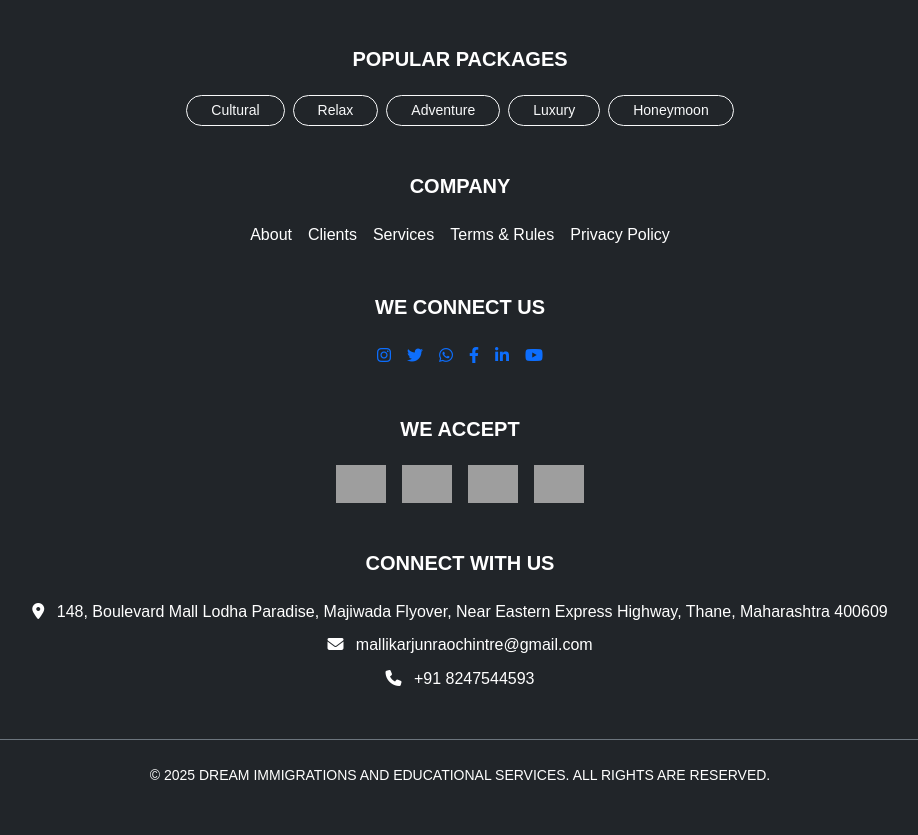
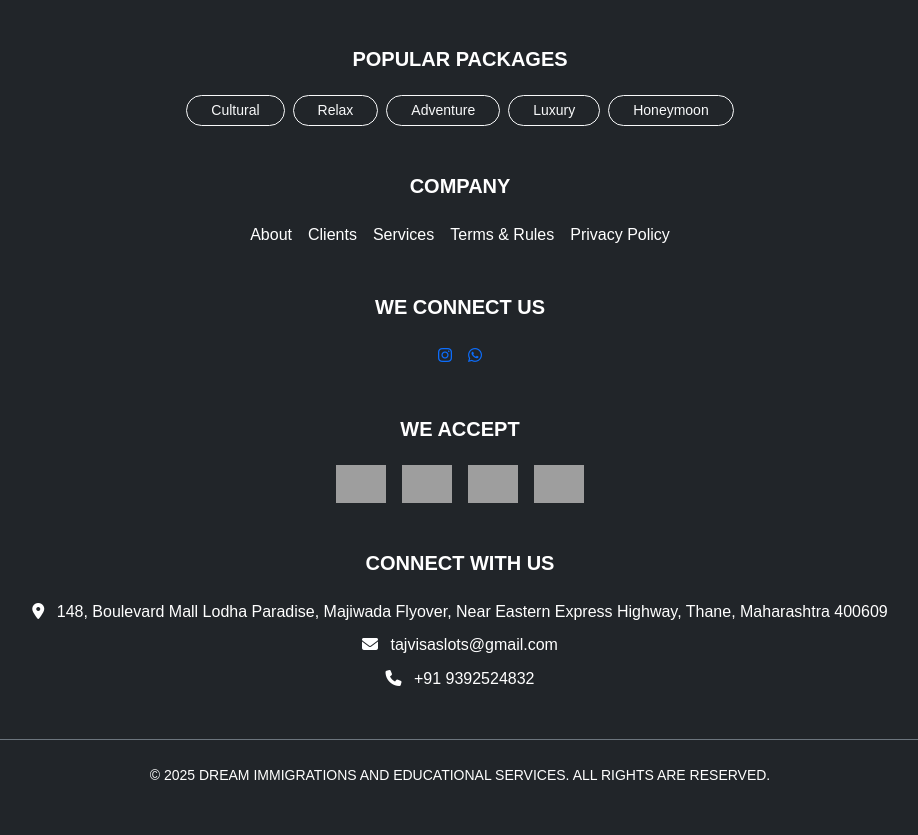
Before and after one commit to MKRAOCHINTRE/dream, a Django app: template templates/relax.html in a window 1280 px wide. Shown: the part 4094-4929 px from the top of the page, without its empty margins (180-1098 px from the left). Run offline with Django 3.2, Linux system fonts and the light colour scheme; the template is opened without the code that fills it, so the values that code supplies are empty; some libraries are stand-ins or nearby versions; grey boxes are pictures that could not be loaded.

Commit message:
Update relax.html
updated number and mail

```diff
--- a/templates/relax.html
+++ b/templates/relax.html
@@ -6,7 +6,7 @@
 <head>
     <meta charset="UTF-8" />
     <meta name="viewport" content="width=device-width, initial-scale=1.0"/>
-    <title>Relax & Wellness Packages - Travizia Tours</title>
+    <title>Relax & Wellness Packages - Dream Tours</title>
 
     <!-- Bootstrap CSS -->
     <link href="https://cdn.jsdelivr.net/npm/bootstrap@5.3.3/dist/css/bootstrap.min.css" rel="stylesheet"/>
@@ -818,11 +818,11 @@
                 <h5 class="fw-bold mb-4 text-uppercase">We Connect Us</h5>
                 <div class="d-flex justify-content-center gap-3">
                     <a href="#" class="social-icon instagram" aria-label="Instagram"><i class="fab fa-instagram"></i></a>
-                    <a href="#" class="social-icon twitter" aria-label="Twitter"><i class="fab fa-twitter"></i></a>
+                    <!-- <a href="#" class="social-icon twitter" aria-label="Twitter"><i class="fab fa-twitter"></i></a> -->
                     <a href="#" class="social-icon whatsapp" aria-label="WhatsApp"><i class="fab fa-whatsapp"></i></a>
-                    <a href="#" class="social-icon facebook" aria-label="Facebook"><i class="fab fa-facebook-f"></i></a>
+                    <!-- <a href="#" class="social-icon facebook" aria-label="Facebook"><i class="fab fa-facebook-f"></i></a>
                     <a href="#" class="social-icon linkedin" aria-label="LinkedIn"><i class="fab fa-linkedin-in"></i></a>
-                    <a href="#" class="social-icon youtube" aria-label="YouTube"><i class="fab fa-youtube"></i></a>
+                    <a href="#" class="social-icon youtube" aria-label="YouTube"><i class="fab fa-youtube"></i></a> -->
                 </div>
             </div>
 
@@ -846,11 +846,11 @@
                 </p>
                 <p class="mb-2">
                     <i class="fas fa-envelope me-2"></i>
-                    <a href="mailto:info@dreamimmigrations.com" class="text-white text-decoration-none hover-link">mallikarjunraochintre@gmail.com</a>
+                    <a href="mailto:tajvisaslots@gmail.com" class="text-white text-decoration-none hover-link">tajvisaslots@gmail.com</a>
                 </p>
                 <p class="mb-0">
                     <i class="fas fa-phone me-2"></i>
-                    <a href="tel:+918898619371" class="text-white text-decoration-none hover-link">+91 8247544593</a>
+                    <a href="tel:+919392524832" class="text-white text-decoration-none hover-link">+91 9392524832</a>
                 </p>
             </div>
 
```
